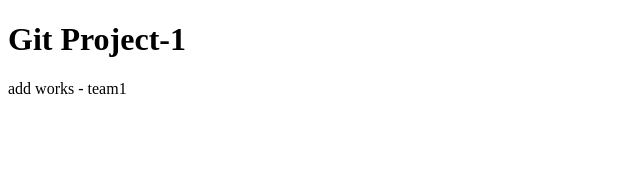
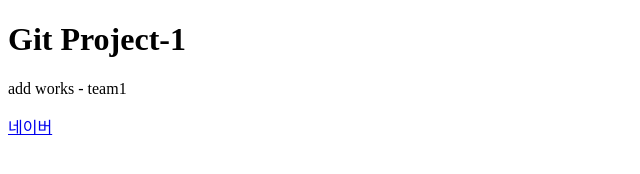
Before and after one commit to sarondodo90/ezen_250605, a plain HTML site: page index.html in a window 1280 px wide. Shown: the full height of the page, 0-640 px from the left. Drawn offline with Linux system fonts and the light colour scheme.

Commit message:
blank commit

```diff
--- a/index.html
+++ b/index.html
@@ -8,5 +8,6 @@
 <body>
     <h1>Git Project-1</h1>
     <p>add works - team1</p>
+    <a href="https://www.naver.com/" target="_blank"> 네이버</a>
 </body>
 </html>
```
